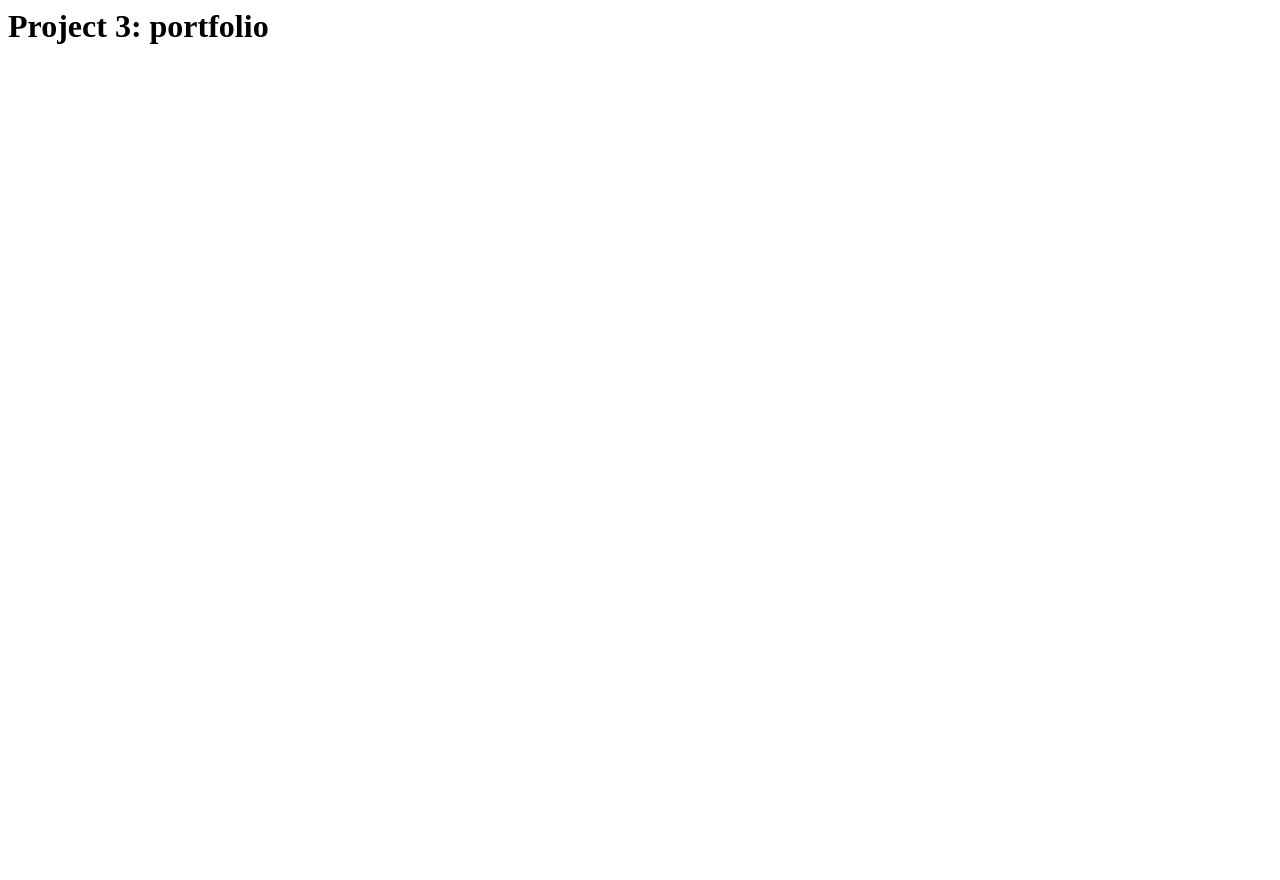
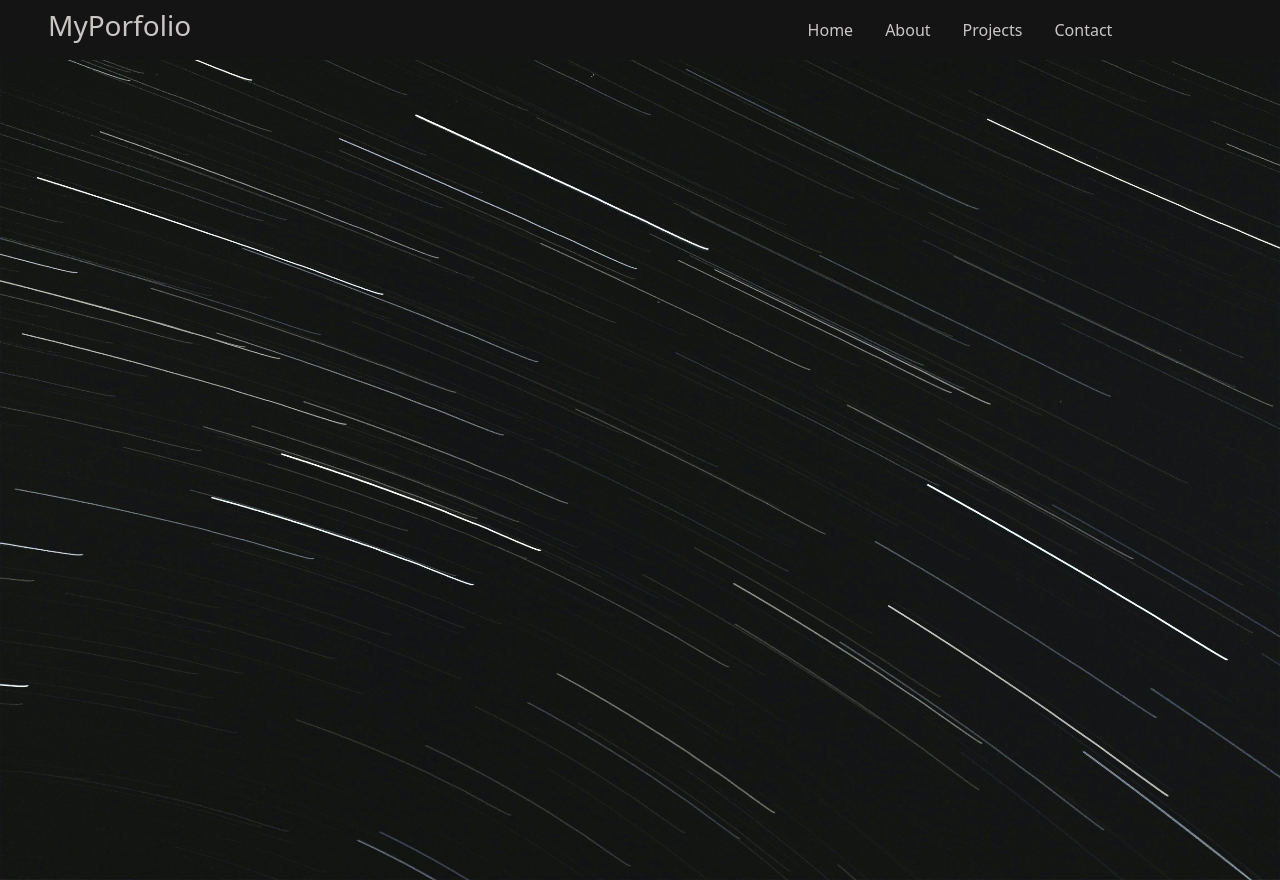
Before and after one commit to Brian-y1/Brian-y1.github.io, a plain HTML site: page index.html in a window 1280 px wide. Before the commit the page ends 800 px from the top, so only its background shows below. Drawn offline with nearby package versions, Linux system fonts and the light colour scheme.

Commit message:
update and new

```diff
--- /dev/null
+++ b/PotfolioCSS.css
@@ -0,0 +1,45 @@
+:root{
+    --primarycolor: rgb(20, 20, 20);
+    --secondarycolor: rgb(202, 198, 198);
+}
+.cs-header{
+    height: 60px;
+    background-color: var(--primarycolor);
+    display: flex;
+}
+.cs-title{
+    display: flex;
+    width: 50%;
+    align-items: center;
+    color: var(--secondarycolor);
+}
+.cs-title a{
+    color: var(--secondarycolor);
+    text-decoration: none;
+}
+.cs-nav{
+    display: flex;
+    width: 50%;
+    justify-content: center;
+    align-items: center;
+}
+.cs-nav a{
+    color: var(--secondarycolor);
+    text-decoration: none;
+    margin: 1em;
+}
+.cs-container{
+    height: 820px;
+}
+.cs-box-img{
+    height: 820px;
+    position: relative;
+}
+.cs-img{height: 100%; width: 100%; position: relative;}
+.cs-box-text{
+    position: absolute;
+
+}
+.cs-border{
+    border: 1px solid red;
+}
--- a/index.html
+++ b/index.html
@@ -1,3 +1,36 @@
-<html>
-  <h1>Project 3: portfolio</h1>
+<!doctype html>
+<html lang="en">
+  <head>
+    <meta charset="utf-8">
+    <meta name="viewport" content="width=device-width, initial-scale=1">
+    <title>Brian you, Porfolio</title>
+    <link href="https://cdn.jsdelivr.net/npm/bootstrap@5.3.5/dist/css/bootstrap.min.css" rel="stylesheet" integrity="sha384-SgOJa3DmI69IUzQ2PVdRZhwQ+dy64/BUtbMJw1MZ8t5HZApcHrRKUc4W0kG879m7" crossorigin="anonymous">
+    <link rel="stylesheet" href="PotfolioCSS.css">
+  </head>
+  <body>
+
+    <header class="cs-header" id="home">
+      <section class="cs-title">
+        <h1 class="h3 ms-5">MyPorfolio</h1>
+      </section>
+
+      <nav class="cs-nav">
+        <a href="#home">Home</a>
+        <a href="">About</a>
+        <a href="">Projects</a>
+        <a href="">Contact</a>
+      </nav>
+    </header>
+
+    <section class="cs-container">
+      <div class="cs-box-img">
+        <img class="cs-img" src="imagies/background.jpg" alt="Background">
+      </div>
+      <div class="cs-box-text">
+      </div>
+    </section>
+
+
+    <script src="https://cdn.jsdelivr.net/npm/bootstrap@5.3.5/dist/js/bootstrap.bundle.min.js" integrity="sha384-k6d4wzSIapyDyv1kpU366/PK5hCdSbCRGRCMv+eplOQJWyd1fbcAu9OCUj5zNLiq" crossorigin="anonymous"></script>
+  </body>
 </html>
```
Also changed, not shown: imagies/background.jpg (added).
